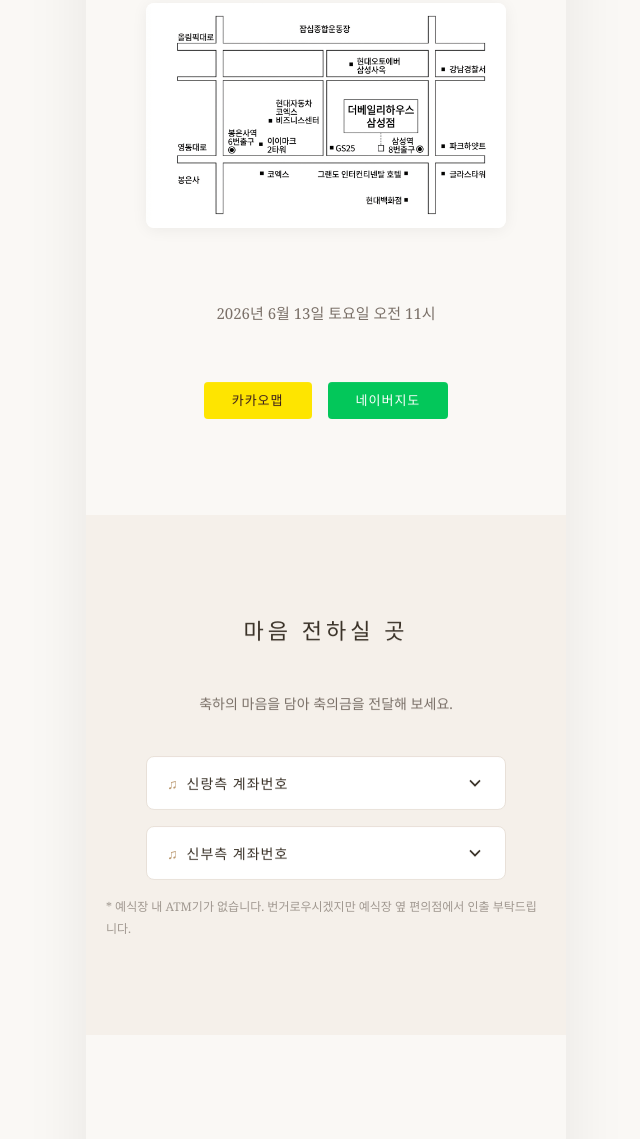
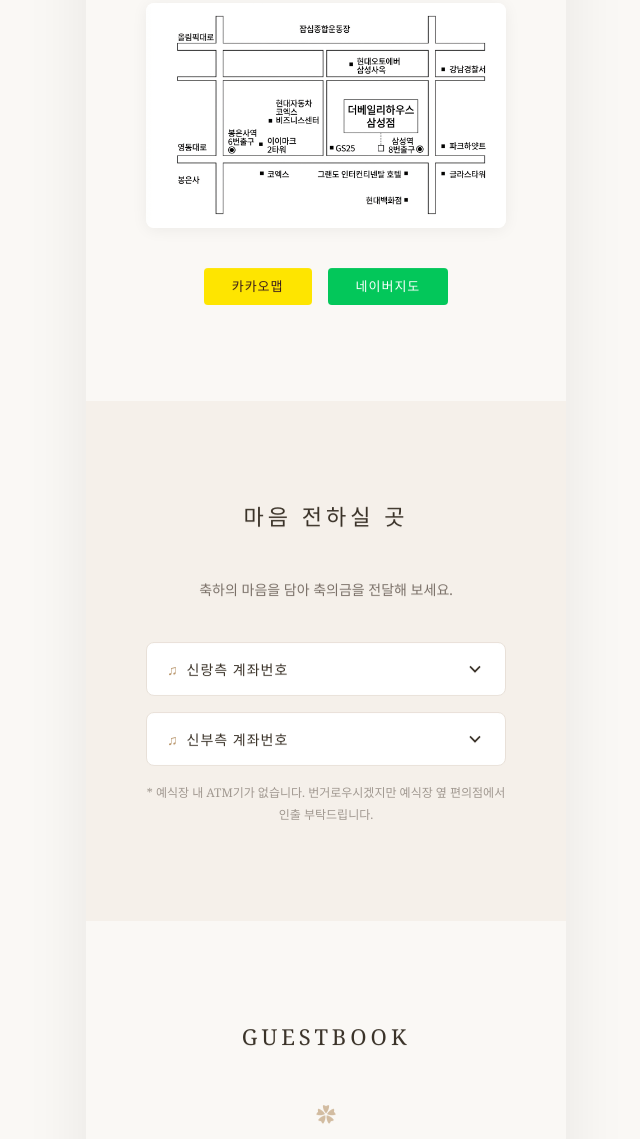
Before and after one commit to koSim97/jh_invite, a plain HTML site: page index.html in a window 1280 px wide. Shown: the part 3397-4536 px from the top of the page, without its empty margins (314-954 px from the left). Drawn offline with nearby package versions, Linux system fonts and the light colour scheme; no server answers.

Commit message:
Update index.html

```diff
--- a/index.html
+++ b/index.html
@@ -323,9 +323,6 @@
         <div class="location__map animate-item" data-animate="scale-in">
           <img class="location__map-img" id="locationMapImg" src="" alt="약도" loading="lazy">
         </div>
-        <p class="greeting__text" style="margin-bottom: var(--spacing-md);">
-      2026년 6월 13일 토요일 오전 11시<br>
-    </p>
         <div class="location__links animate-item" data-animate="fade-up">
           <a class="btn btn--kakao" id="kakaoMapBtn" href="#" target="_blank" rel="noopener">카카오맵</a>
           <a class="btn btn--naver" id="naverMapBtn" href="#" target="_blank" rel="noopener">네이버지도</a>
@@ -362,10 +359,10 @@
             <div class="accordion__panel-inner" id="brideAccountList"></div>
           </div>
         </div>
+        <p style="font-size: 0.75rem; color: var(--color-text-muted); margin-top: 15px;">
+      * 예식장 내 ATM기가 없습니다. 번거로우시겠지만 예식장 옆 편의점에서 인출 부탁드립니다.
+    </p>
       </div>
-      <p style="font-size: 0.75rem; color: var(--color-text-muted); margin-top: 15px; margin-left: 20px; margin-right: 20px; text-align: left;">
-    * 예식장 내 ATM기가 없습니다. 번거로우시겠지만 예식장 옆 편의점에서 인출 부탁드립니다.
-</p>
     </section>
 <!-- <section class="section">
   <div class="section__inner animate-item" data-animate="fade-up">
```
